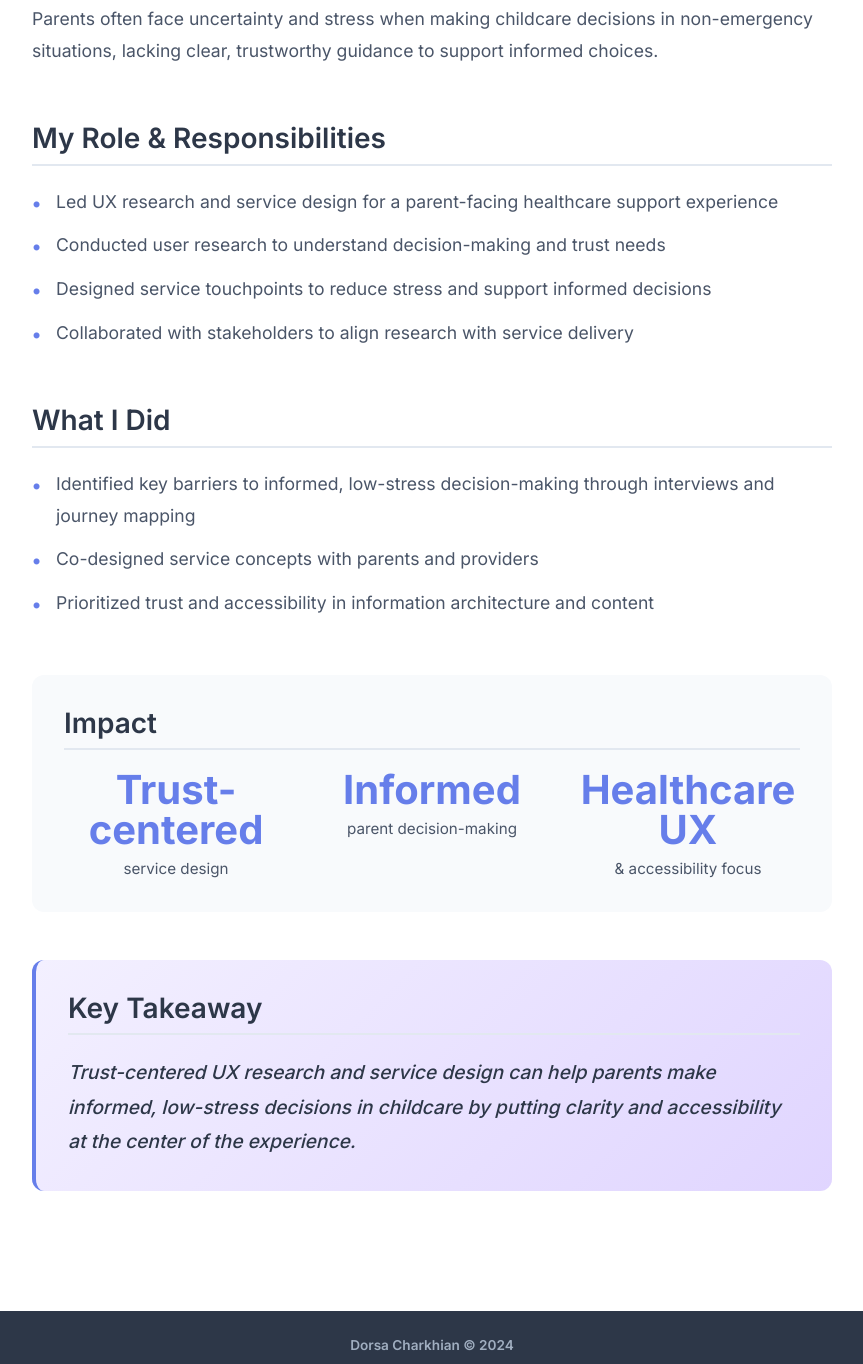
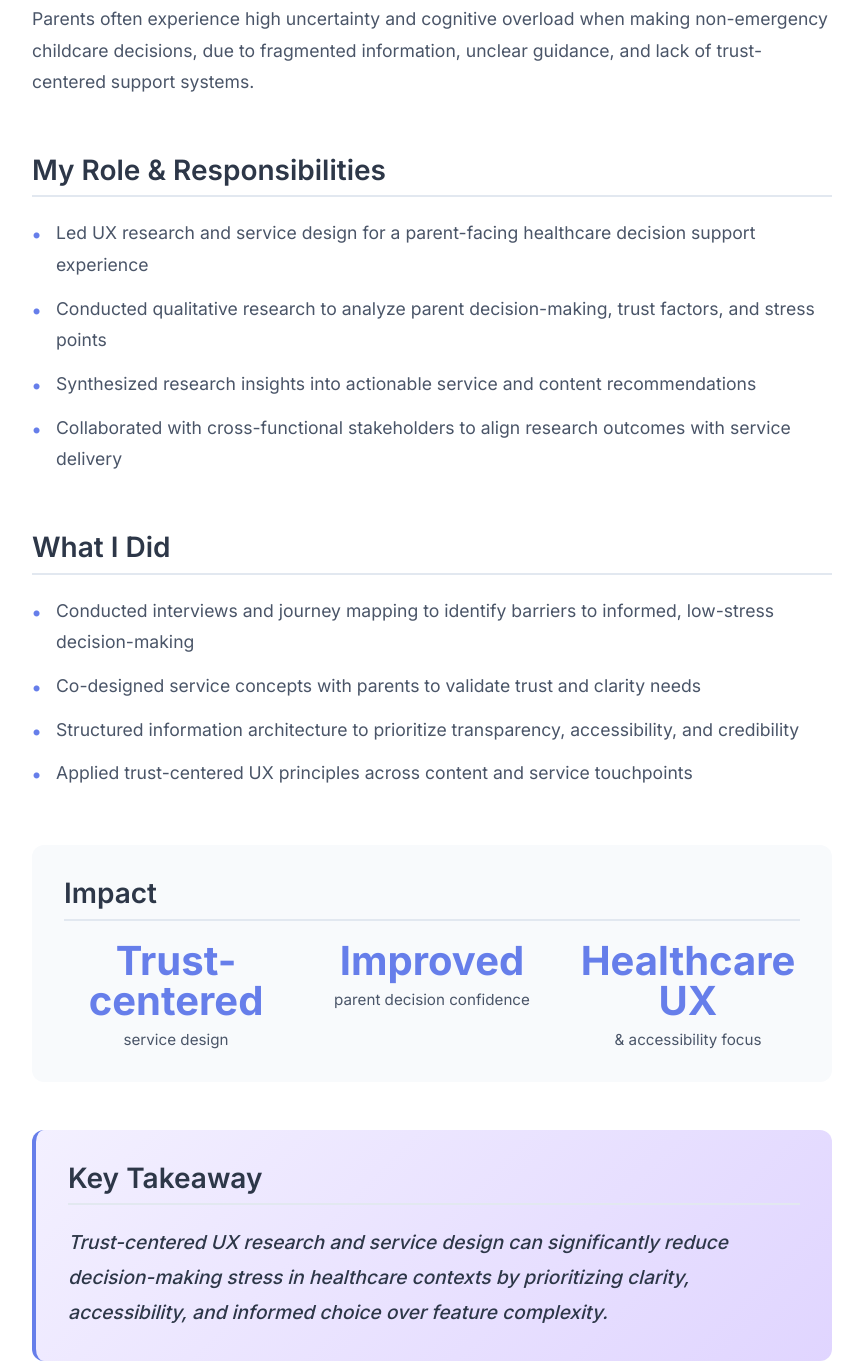
Before and after one commit to DorsaCharkhian/Dorsacharkhian, a website: page supporting-parents-childcare.html in a window 1280 px wide. Shown: the part 596-1960 px from the top of the page, without its empty margins (208-1071 px from the left). Drawn offline with Linux system fonts and the light colour scheme.

Commit message:
Update Supporting Parents case study content

```diff
--- a/supporting-parents-childcare.html
+++ b/supporting-parents-childcare.html
@@ -59,7 +59,7 @@
                 <h1 class="case-study-title">Supporting Parents in Childcare</h1>
                 <p class="case-study-subtitle">Trust-centered UX research and service design for healthcare</p>
                 <p class="case-study-meta">UX Researcher &amp; Service Designer</p>
-                <p class="case-study-intro">Designed a healthcare support service to help parents make informed, low-stress decisions in non-emergency childcare situations through trust-centered UX research and service design.</p>
+                <p class="case-study-intro">Led UX research and service design for a parent-facing healthcare decision support experience, focusing on trust, clarity, and low-stress decision-making in non-emergency childcare contexts.</p>
             </div>
         </div>
     </section>
@@ -72,17 +72,17 @@
                 <!-- Problem -->
                 <div class="case-study-section">
                     <h2 class="case-study-section-title">Problem</h2>
-                    <p class="case-study-text">Parents often face uncertainty and stress when making childcare decisions in non-emergency situations, lacking clear, trustworthy guidance to support informed choices.</p>
+                    <p class="case-study-text">Parents often experience high uncertainty and cognitive overload when making non-emergency childcare decisions, due to fragmented information, unclear guidance, and lack of trust-centered support systems.</p>
                 </div>
 
                 <!-- My Role & Responsibilities -->
                 <div class="case-study-section">
                     <h2 class="case-study-section-title">My Role &amp; Responsibilities</h2>
                     <ul class="case-study-list">
-                        <li>Led UX research and service design for a parent-facing healthcare support experience</li>
-                        <li>Conducted user research to understand decision-making and trust needs</li>
-                        <li>Designed service touchpoints to reduce stress and support informed decisions</li>
-                        <li>Collaborated with stakeholders to align research with service delivery</li>
+                        <li>Led UX research and service design for a parent-facing healthcare decision support experience</li>
+                        <li>Conducted qualitative research to analyze parent decision-making, trust factors, and stress points</li>
+                        <li>Synthesized research insights into actionable service and content recommendations</li>
+                        <li>Collaborated with cross-functional stakeholders to align research outcomes with service delivery</li>
                     </ul>
                 </div>
 
@@ -90,9 +90,10 @@
                 <div class="case-study-section">
                     <h2 class="case-study-section-title">What I Did</h2>
                     <ul class="case-study-list">
-                        <li>Identified key barriers to informed, low-stress decision-making through interviews and journey mapping</li>
-                        <li>Co-designed service concepts with parents and providers</li>
-                        <li>Prioritized trust and accessibility in information architecture and content</li>
+                        <li>Conducted interviews and journey mapping to identify barriers to informed, low-stress decision-making</li>
+                        <li>Co-designed service concepts with parents to validate trust and clarity needs</li>
+                        <li>Structured information architecture to prioritize transparency, accessibility, and credibility</li>
+                        <li>Applied trust-centered UX principles across content and service touchpoints</li>
                     </ul>
                 </div>
 
@@ -105,8 +106,8 @@
                             <span class="impact-label">service design</span>
                         </div>
                         <div class="impact-metric">
-                            <span class="impact-number">Informed</span>
-                            <span class="impact-label">parent decision-making</span>
+                            <span class="impact-number">Improved</span>
+                            <span class="impact-label">parent decision confidence</span>
                         </div>
                         <div class="impact-metric">
                             <span class="impact-number">Healthcare UX</span>
@@ -118,7 +119,7 @@
                 <!-- Key Takeaway -->
                 <div class="case-study-section case-study-takeaway">
                     <h2 class="case-study-section-title">Key Takeaway</h2>
-                    <p class="case-study-text case-study-takeaway-text">Trust-centered UX research and service design can help parents make informed, low-stress decisions in childcare by putting clarity and accessibility at the center of the experience.</p>
+                    <p class="case-study-text case-study-takeaway-text">Trust-centered UX research and service design can significantly reduce decision-making stress in healthcare contexts by prioritizing clarity, accessibility, and informed choice over feature complexity.</p>
                 </div>
 
             </div>
```
